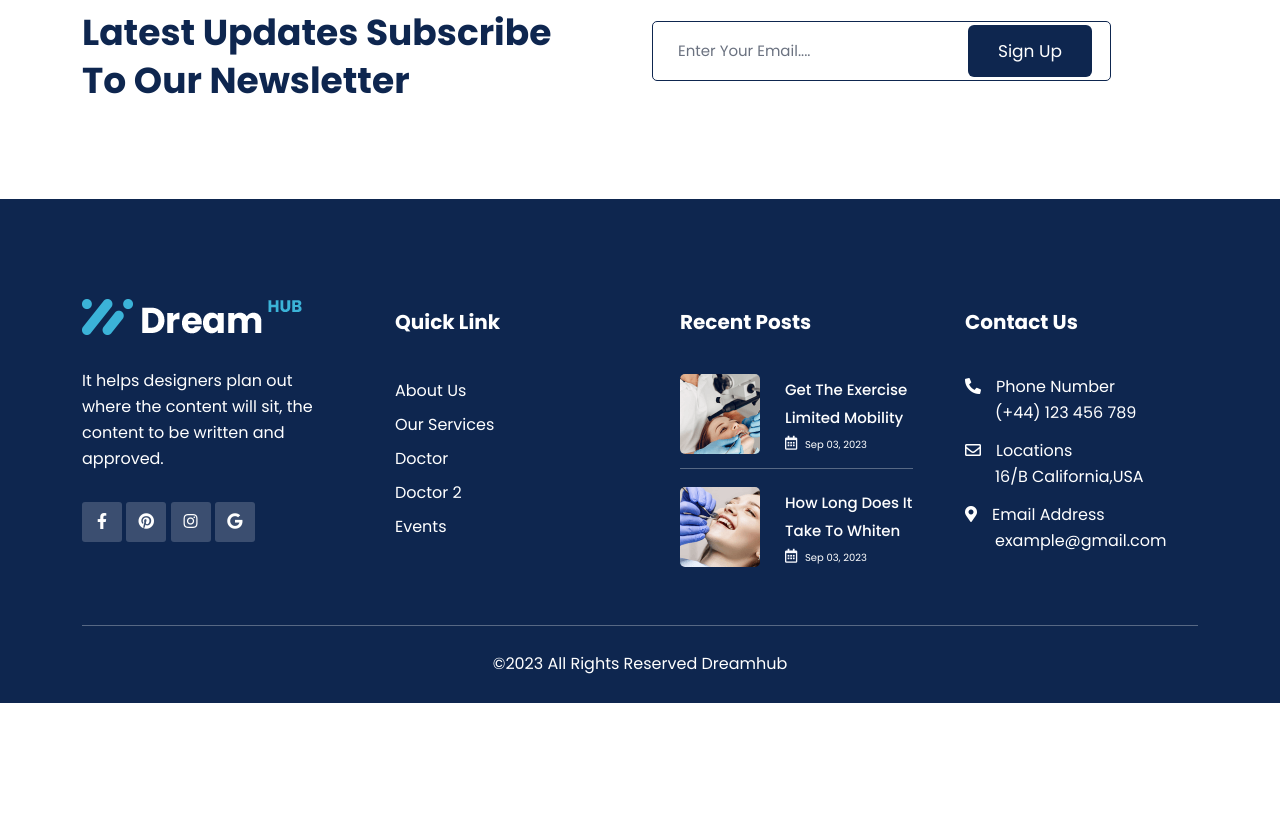
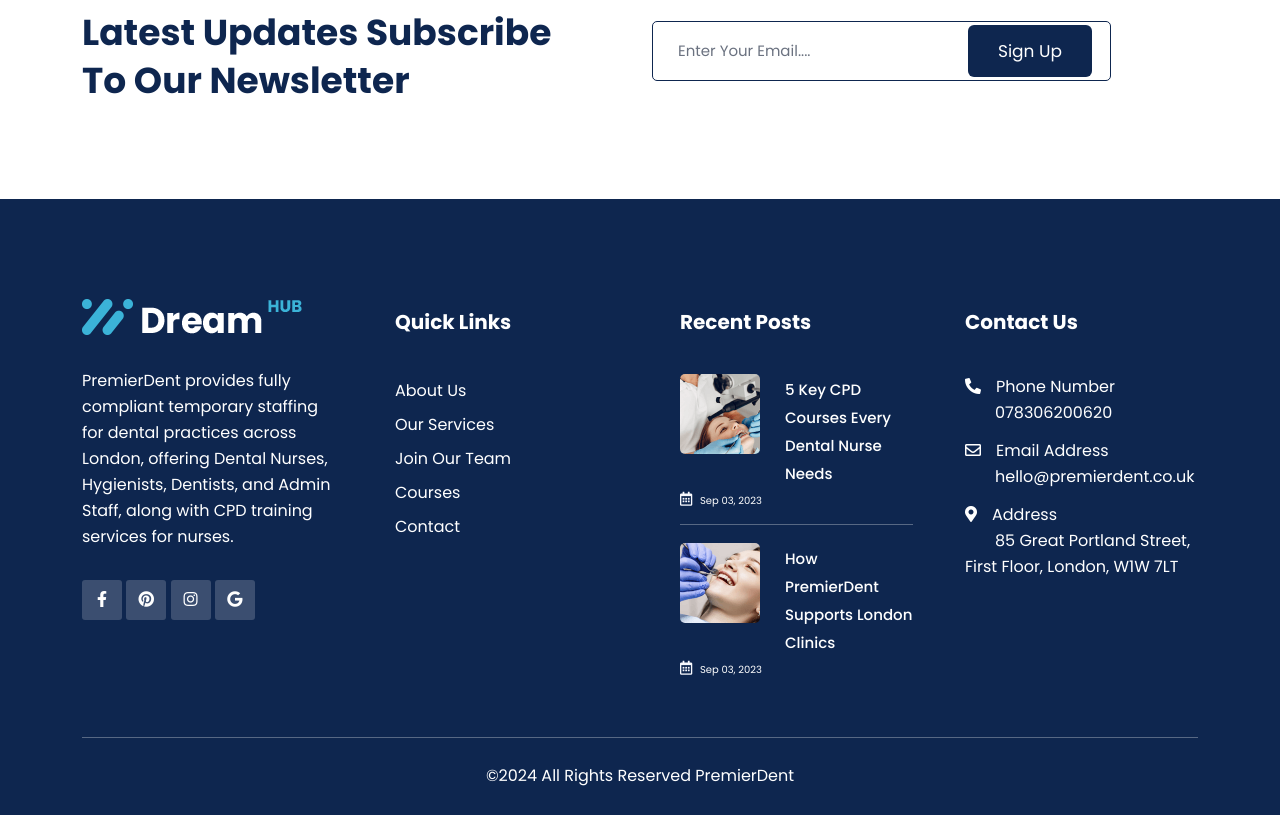
Before and after one commit to PremierDent/premierdent, a plain HTML site: page index.html in a window 1280 px wide. Shown: the part 6184-6999 px from the top of the page. Before the commit the page ends 6887 px from the top, so only its background shows below. Drawn offline with Linux system fonts and the light colour scheme; a web font is replaced by a local one.

Commit message:
commit and push

```diff
--- a/index.html
+++ b/index.html
@@ -920,12 +920,12 @@
 			<div class="col-lg-3 col-md-6 col-sm-6">
 				<div class="widget widgets-company-info">
 					<div class="dreamhub-logo">
-						<a class="logo_thumb" href="index.html" title="dreamhub">
+					<a class="logo_thumb" href="index.html" title="PremierDent">
 						<img src="assets/images/logo3.png" alt="">
 					</a>
 				</div>
 					<div class="company-info-desc">
-							<p> It helps designers plan out where the content will sit, the content to be written and approved. </p>
+						<p>PremierDent provides fully compliant temporary staffing for dental practices across London, offering Dental Nurses, Hygienists, Dentists, and Admin Staff, along with CPD training services for nurses.</p>
 					</div>
 					<div class="follow-company-icon">
 						<a href="#"> <i class="fab fa-facebook-f"></i> </a>
@@ -937,14 +937,14 @@
 			</div>
 			<div class="col-lg-3 col-md-6 col-sm-6 pl-40">
 				<div class="widget widget-nav-menu">
-						<h4 class="widget-title">Quick Link</h4>
+					<h4 class="widget-title">Quick Links</h4>
 					<div class="menu-quick-link-content">
 						<ul class="footer-menu">
-								<li><a href="#"> About Us </a></li>
-								<li><a href="#"> Our Services </a></li>
-								<li><a href="#"> Doctor </a></li>
-								<li><a href="#"> Doctor 2 </a></li>
-								<li><a href="#"> Events </a></li>
+							<li><a href="#">About Us</a></li>
+							<li><a href="#">Our Services</a></li>
+							<li><a href="#">Join Our Team</a></li>
+							<li><a href="#">Courses</a></li>
+							<li><a href="#">Contact</a></li>
 						</ul>
 					</div>
 				</div>
@@ -959,7 +959,7 @@
 									<a href="#"><img src="assets/images/resource/recent1.png" alt=""></a>
 								</div>
 								<div class="recent-post-text">
-										<h4><a href="#">Get The Exercise Limited Mobility</a></h4>
+									<h4><a href="#">5 Key CPD Courses Every Dental Nurse Needs</a></h4>
 									<span class="rcomment"><i class="far fa-calendar-alt"></i> Sep 03, 2023</span>
 								</div>
 							</div>
@@ -968,7 +968,7 @@
 									<a href="#"><img src="assets/images/resource/recent2.png" alt=""></a>
 								</div>
 								<div class="recent-post-text">
-										<h4><a href="#"> How Long Does It Take To Whiten </a></h4>
+									<h4><a href="#">How PremierDent Supports London Clinics</a></h4>
 									<span class="rcomment"><i class="far fa-calendar-alt"></i> Sep 03, 2023</span>
 								</div>
 							</div>
@@ -978,20 +978,20 @@
 			</div>
 			<div class="col-lg-3 col-md-6 col-sm-6 pl-40 pr-0">
 				<div class="widget widget-nav-menu">
-						<h4 class="widget-title"> Contact Us </h4>
+					<h4 class="widget-title">Contact Us</h4>
 					<div class="menu-quick-info-content">
 						<ul class="footer-info">
 							<li>
 								<span><i class="fas fa-phone-alt"></i>Phone Number</span><br>
-									<a href="#">(+44) 123 456 789 </a>
+								<a href="#">078306200620</a>
 							</li>
 							<li>
-									<span><i class="far fa-envelope"></i>Locations</span><br>
-									<a href="#">16/B California,USA</a>
+								<span><i class="far fa-envelope"></i>Email Address</span><br>
+								<a href="#">hello@premierdent.co.uk</a>
 							</li>
 							<li>
-									<span><i class="fas fa-map-marker-alt"></i>Email Address</span><br>
-									<a href="#">example@gmail.com</a>
+								<span><i class="fas fa-map-marker-alt"></i>Address</span><br>
+								<a href="#">85 Great Portland Street, First Floor, London, W1W 7LT</a>
 							</li>
 						</ul>
 					</div>
@@ -1002,13 +1002,14 @@
 			<div class="col-lg-12 col-md-12">
 				<div class="footer-bottom-content">
 					<div class="footer-bottom-content-copy">
-							<p>©2023 All Rights Reserved Dreamhub</p>
+						<p>©2024 All Rights Reserved PremierDent</p>
 					</div>
 				</div>
 			</div>
 		</div>
 	</div>
 </div>
+
 
 
 	<!--==================================================-->
```
Lines whose indentation alone changed are shown as unchanged.
